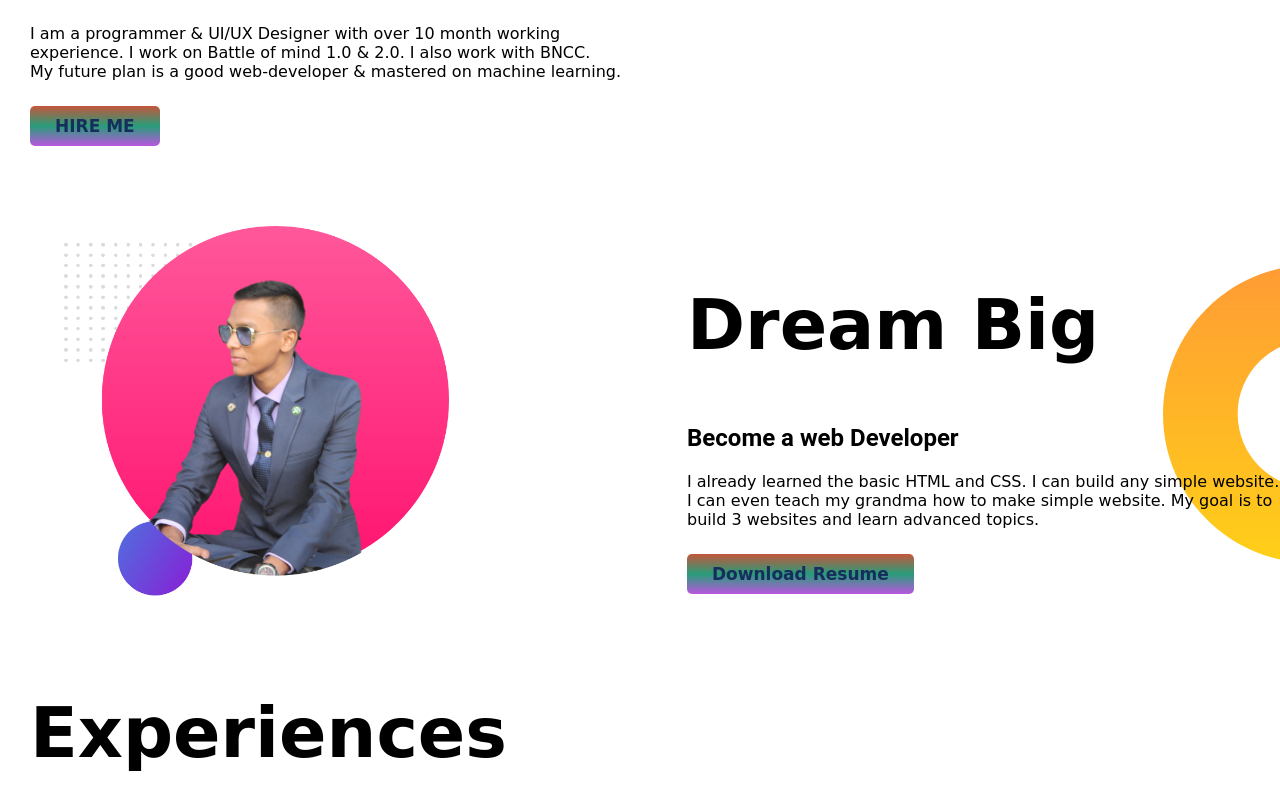
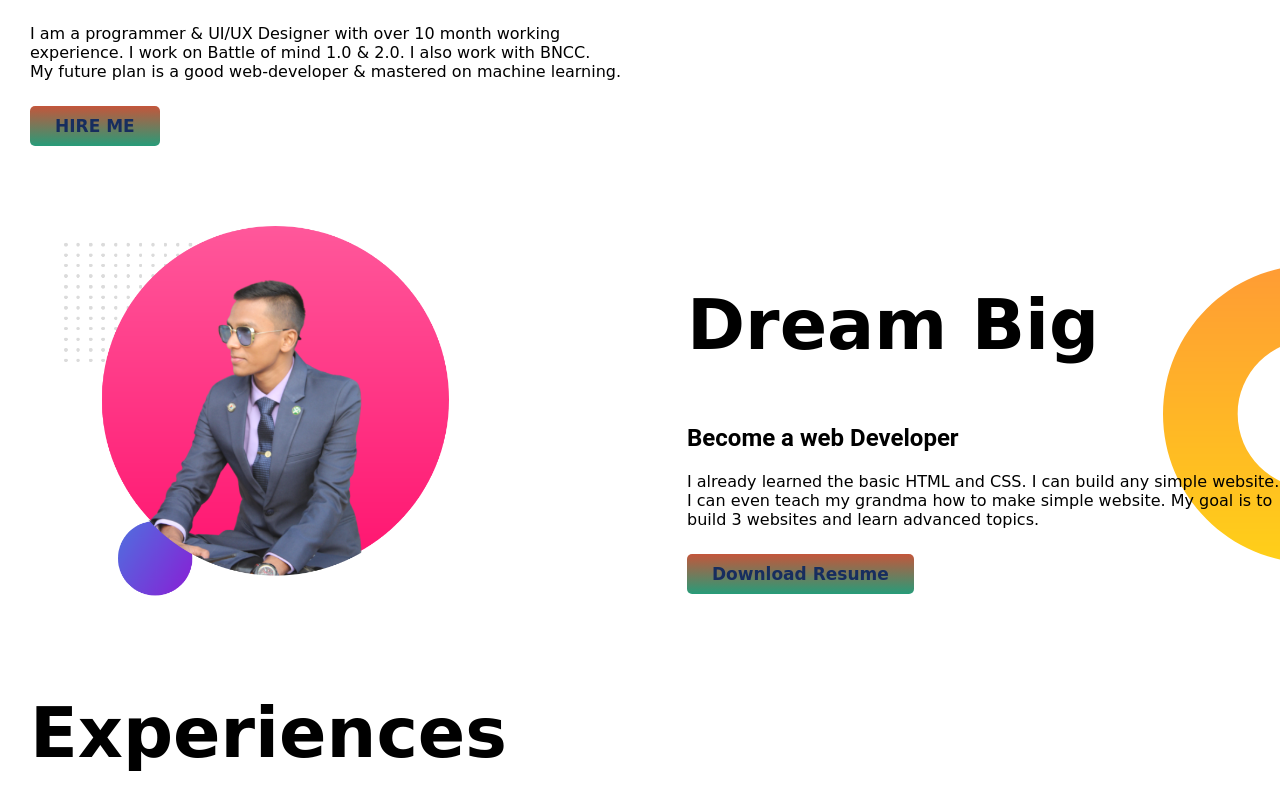
Before and after one commit to ShazidNawasShovon/My-Web-Protfoliyo, a plain HTML site: page index.html in a window 1280 px wide. Shown: the part 507-1297 px from the top of the page. Drawn offline with Linux system fonts and the light colour scheme; a web font is replaced by a local one.

Commit message:
modified

```diff
--- a/style.css
+++ b/style.css
@@ -34,11 +34,7 @@ h3 {
   font-family: "Yomogi", cursive;
   text-decoration: none;
   background-attachment: fixed;
-  background-image: linear-gradient(
-    rgb(196, 86, 59),
-    rgb(39, 156, 121),
-    rgb(185, 87, 224)
-  );
+  background-image: linear-gradient(rgb(196, 86, 59), rgb(39, 156, 121));
   font-size: 17px;
   font-weight: 700;
   padding: 10px 25px;
```
